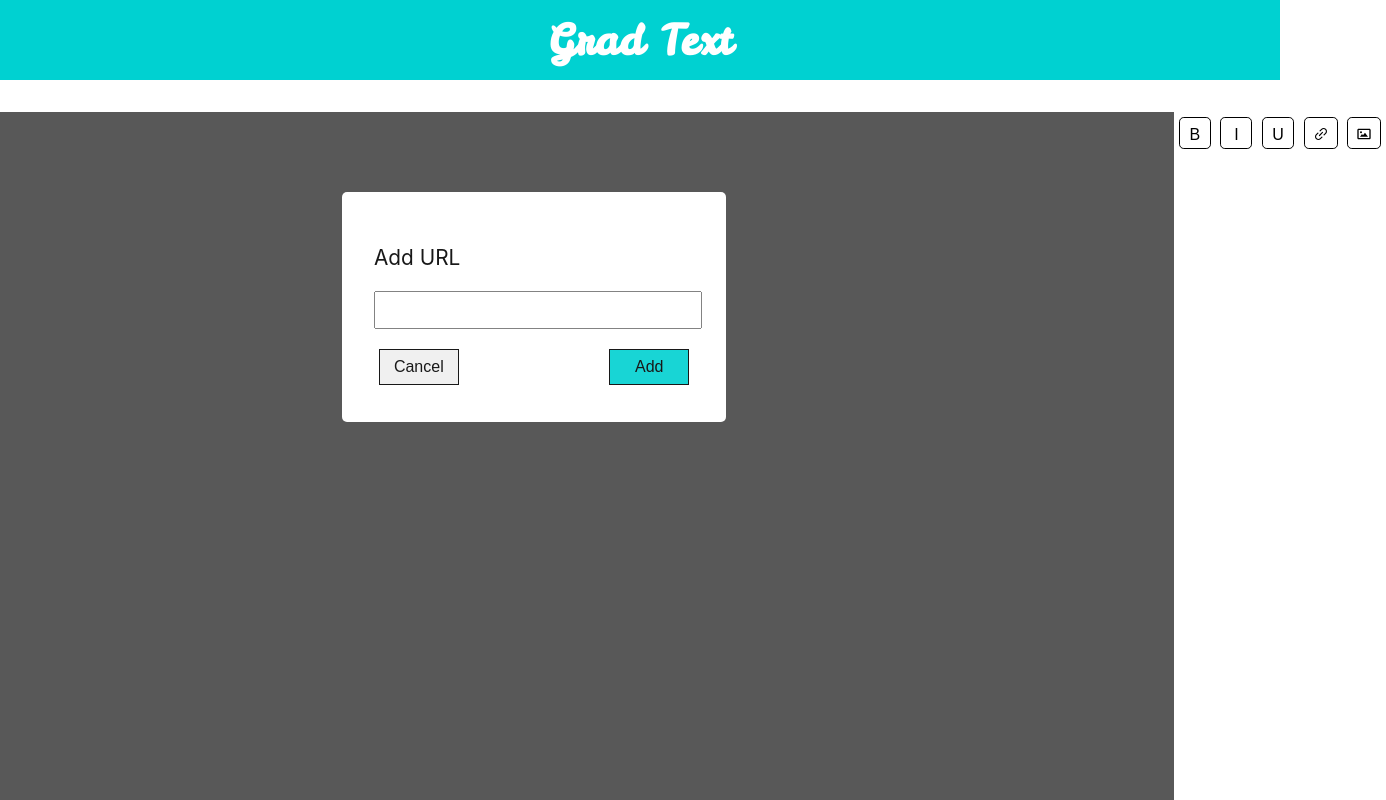
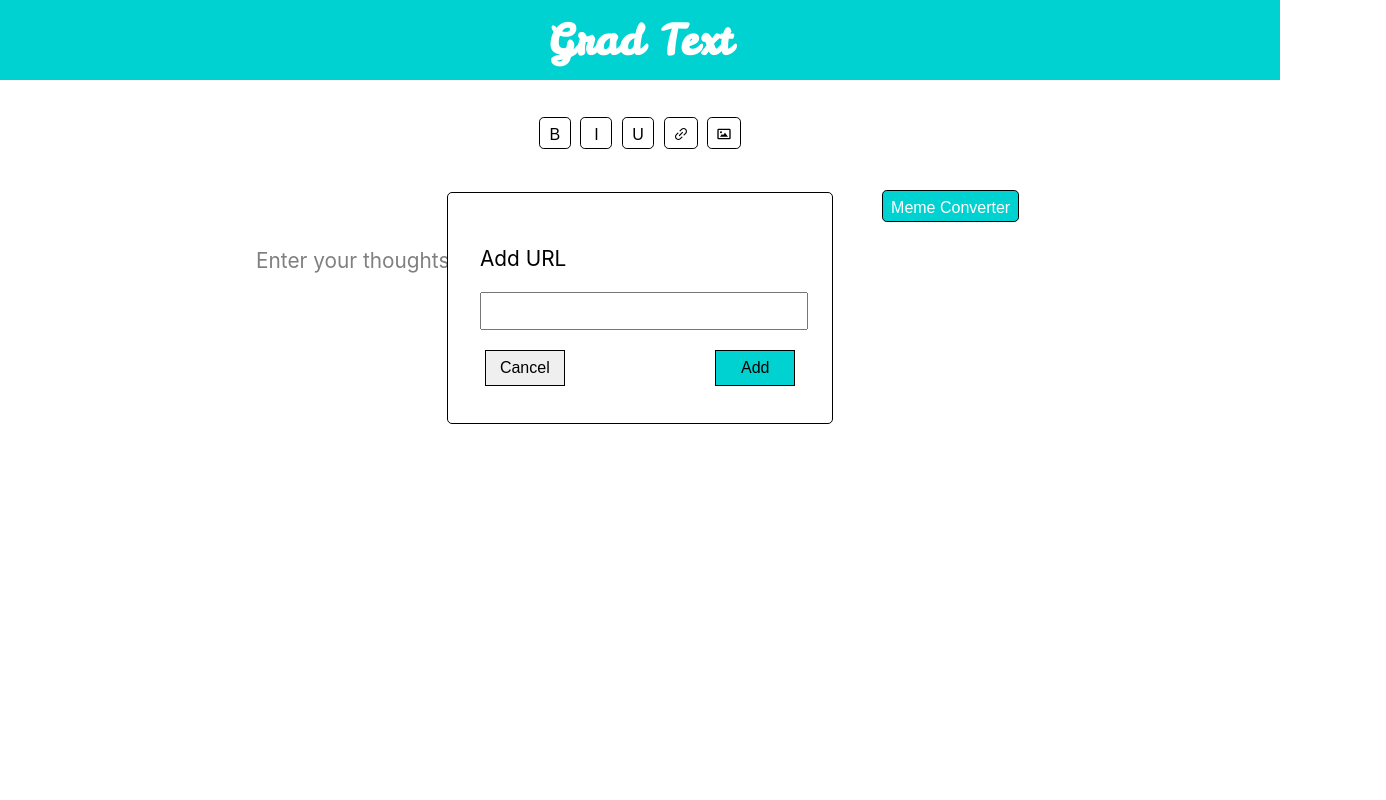
Before and after one commit to Rupamdas832/Grad-text-editor, a React (Create React App) app: page / in a window 1280 px wide. Both pictures are taken after a click on the button 680 px from the left and 132 px from the top of the page. Shown: the top 800 px of the page, 1386 px wide, since content can reach past the window. Built offline with nearby package versions, Linux system fonts and the light colour scheme; no server answers.

Commit message:
bug: netlify bug

```diff
--- a/src/App.css
+++ b/src/App.css
@@ -4,6 +4,8 @@
   --black: rgb(0, 0, 0);
   --z-index1: 1;
   --z-index2: 2;
+  --z-index3: 3;
+  --z-index4: 4;
 }
 
 .App {
--- a/src/Components/Modal/Modal.css
+++ b/src/Components/Modal/Modal.css
@@ -1,14 +1,11 @@
 .modal {
   width: 100vw;
   height: 100vh;
-  background-color: rgb(70, 70, 70);
   display: flex;
   flex-direction: column;
   align-items: center;
   position: absolute;
-  z-index: var(--z-index2);
-  opacity: 90%;
-  position: relative;
+  z-index: var(--z-index3);
 }
 
 .modal-box {
@@ -18,6 +15,8 @@
   padding: 2rem;
   border-radius: 5px;
   background-color: white;
+  z-index: var(--z-index4);
+  border: 1px solid var(--black);
 }
 .modal-box input {
   width: 100%;
```
